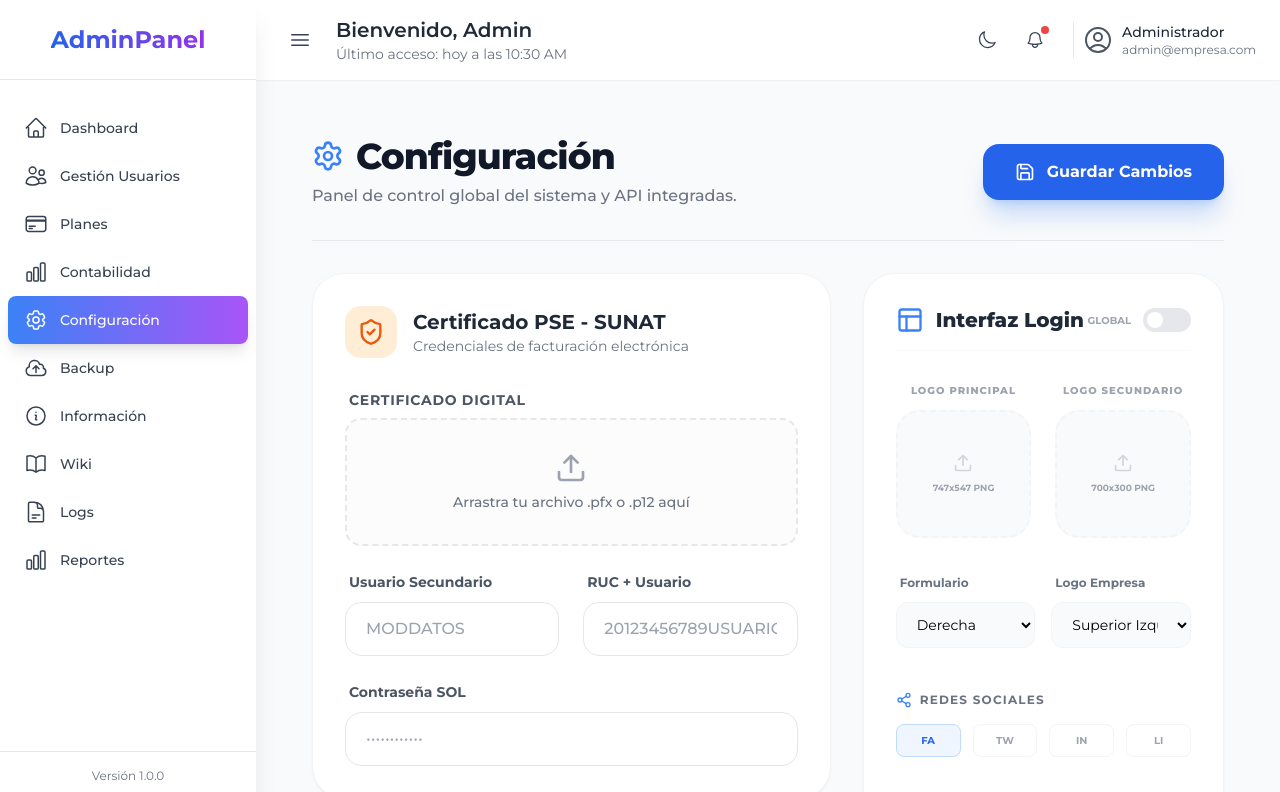
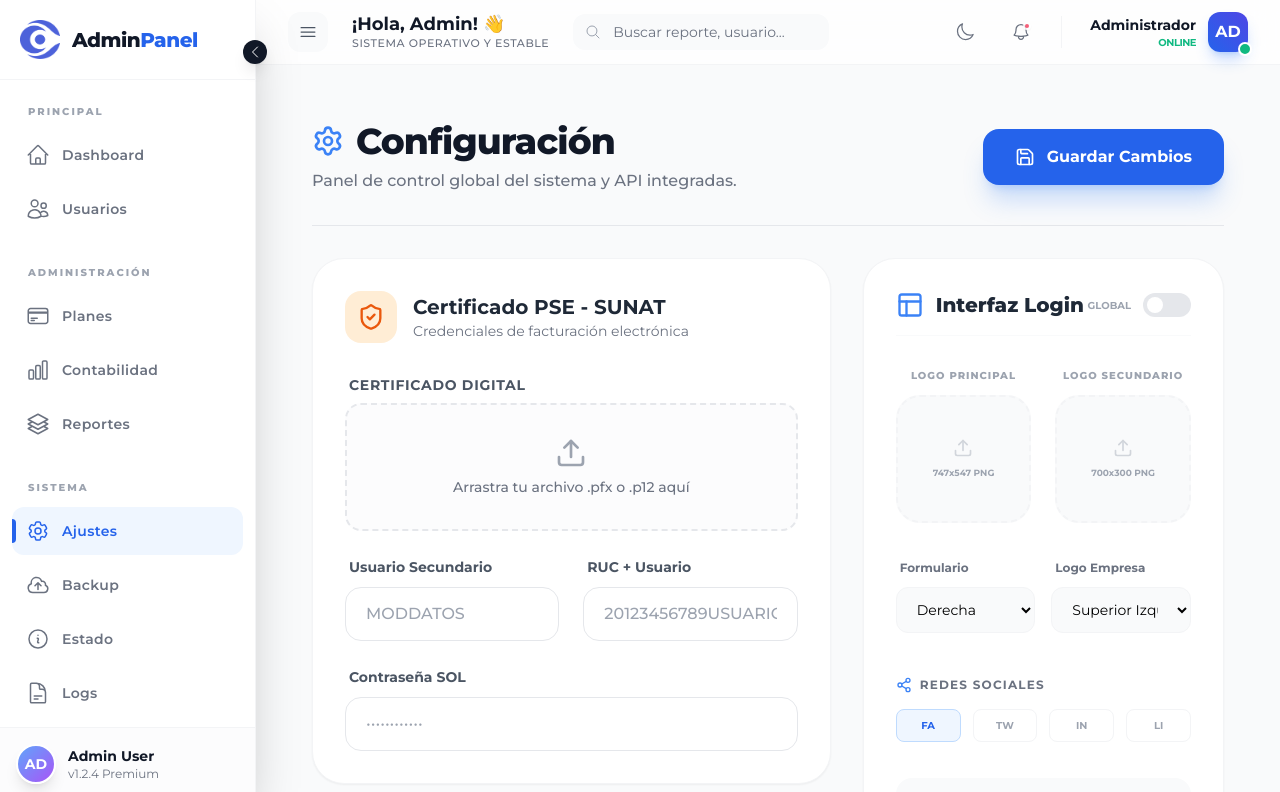
Before and after one commit to ZinedineT/PruebaSaaS, a React (Create React App) app in the folder frontend/: page /configuracion in a window 1280 px wide. Shown: the top 792 px of the page. Built offline with nearby package versions, Linux system fonts and the light colour scheme.

Commit message:
Mejorado diseño en la mayoria de partes

```diff
--- a/frontend/src/components/Navbar/Navbar.tsx
+++ b/frontend/src/components/Navbar/Navbar.tsx
@@ -1,5 +1,12 @@
 import React from 'react';
-import { Bars3Icon, SunIcon, MoonIcon, BellIcon, UserCircleIcon } from '@heroicons/react/24/outline';
+import {
+  Bars3Icon,
+  SunIcon,
+  MoonIcon,
+  BellIcon,
+  MagnifyingGlassIcon,
+  ChatBubbleLeftEllipsisIcon
+} from '@heroicons/react/24/outline';
 import { useTheme } from '../../contexts/ThemeContext';
 
 interface NavbarProps {
@@ -11,45 +18,84 @@ const Navbar: React.FC<NavbarProps> = ({ sidebarOpen, setSidebarOpen }) => {
   const { theme, toggleTheme } = useTheme();
 
   return (
-    <nav className="bg-white dark:bg-gray-800 shadow-sm sticky top-0 z-10">
-      <div className="flex items-center justify-between px-6 py-4">
-        <div className="flex items-center gap-4">
+    <nav className="sticky top-0 z-20 bg-white/80 dark:bg-gray-900/80 backdrop-blur-md border-b border-gray-100 dark:border-gray-800 transition-colors duration-300">
+      <div className="flex items-center justify-between px-4 sm:px-8 py-3">
+
+        {/* LADO IZQUIERDO: Control y Saludo */}
+        <div className="flex items-center gap-6">
           <button
             onClick={() => setSidebarOpen(!sidebarOpen)}
-            className="p-2 rounded-lg hover:bg-gray-100 dark:hover:bg-gray-700 transition-colors"
+            className="p-2.5 rounded-xl bg-gray-50 dark:bg-gray-800 text-gray-600 dark:text-gray-400 hover:bg-blue-50 hover:text-blue-600 dark:hover:bg-blue-500/10 dark:hover:text-blue-400 transition-all duration-200"
           >
-            <Bars3Icon className="w-6 h-6 text-gray-700 dark:text-gray-300" />
+            <Bars3Icon className="w-5 h-5" />
           </button>
-          <div>
-            <h2 className="text-xl font-semibold text-gray-800 dark:text-white">Bienvenido, Admin</h2>
-            <p className="text-sm text-gray-500 dark:text-gray-400">Último acceso: hoy a las 10:30 AM</p>
+
+          <div className="hidden lg:block">
+            <h2 className="text-lg font-bold text-gray-900 dark:text-white leading-tight">
+              ¡Hola, Admin! 👋
+            </h2>
+            <p className="text-[11px] font-medium text-gray-500 dark:text-gray-400 uppercase tracking-wider">
+              Sistema operativo y estable
+            </p>
+          </div>
+
+          {/* Buscador (Le da un toque muy Pro) */}
+          <div className="hidden md:flex items-center relative group">
+            <MagnifyingGlassIcon className="w-4 h-4 absolute left-3 text-gray-400 group-focus-within:text-blue-500 transition-colors" />
+            <input
+              type="text"
+              placeholder="Buscar reporte, usuario..."
+              className="pl-10 pr-4 py-2 bg-gray-50 dark:bg-gray-800 border-none rounded-xl text-sm w-64 focus:ring-2 focus:ring-blue-500/20 transition-all outline-none text-gray-700 dark:text-gray-300 placeholder:text-gray-500"
+            />
           </div>
         </div>
 
-        <div className="flex items-center gap-3">
+        {/* LADO DERECHO: Acciones y Perfil */}
+        <div className="flex items-center gap-2 sm:gap-4">
+
+          {/* Toggle de Tema */}
           <button
             onClick={toggleTheme}
-            className="p-2 rounded-lg hover:bg-gray-100 dark:hover:bg-gray-700 transition-colors"
+            className="p-2.5 rounded-xl text-gray-500 hover:bg-gray-100 dark:hover:bg-gray-800 transition-all duration-300 overflow-hidden relative"
+            title="Cambiar modo"
           >
-            {theme === 'light' ? (
-              <MoonIcon className="w-5 h-5 text-gray-700 dark:text-gray-300" />
-            ) : (
-              <SunIcon className="w-5 h-5 text-gray-700 dark:text-gray-300" />
-            )}
+            <div className={`transition-transform duration-500 ${theme === 'light' ? 'translate-y-0' : '-translate-y-10'}`}>
+              <MoonIcon className="w-5 h-5" />
+            </div>
+            <div className={`absolute top-2.5 transition-transform duration-500 ${theme === 'dark' ? 'translate-y-0' : 'translate-y-10'}`}>
+              <SunIcon className="w-5 h-5 text-amber-400" />
+            </div>
           </button>
 
-          <button className="p-2 rounded-lg hover:bg-gray-100 dark:hover:bg-gray-700 transition-colors relative">
-            <BellIcon className="w-5 h-5 text-gray-700 dark:text-gray-300" />
-            <span className="absolute top-1 right-1 w-2 h-2 bg-red-500 rounded-full"></span>
+          {/* Notificaciones */}
+          <button className="p-2.5 rounded-xl text-gray-500 hover:bg-gray-100 dark:hover:bg-gray-800 transition-all relative group">
+            <BellIcon className="w-5 h-5 group-hover:shake" />
+            <span className="absolute top-2.5 right-2.5 w-2 h-2 bg-rose-500 rounded-full border-2 border-white dark:border-gray-900 shadow-sm animate-pulse"></span>
           </button>
 
-          <div className="flex items-center gap-2 ml-2 pl-2 border-l border-gray-200 dark:border-gray-700">
-            <UserCircleIcon className="w-8 h-8 text-gray-600 dark:text-gray-400" />
-            <div className="hidden md:block">
-              <p className="text-sm font-medium text-gray-800 dark:text-white">Administrador</p>
-              <p className="text-xs text-gray-500 dark:text-gray-400">admin@empresa.com</p>
+          {/* Separador */}
+          <div className="h-8 w-px bg-gray-100 dark:bg-gray-800 mx-1 hidden sm:block"></div>
+
+          {/* Perfil de Usuario */}
+          <div className="flex items-center gap-3 pl-2 group cursor-pointer">
+            <div className="hidden sm:block text-right">
+              <p className="text-sm font-bold text-gray-900 dark:text-white group-hover:text-blue-600 transition-colors">
+                Administrador
+              </p>
+              <p className="text-[10px] font-bold text-emerald-500 uppercase tracking-tighter">
+                Online
+              </p>
+            </div>
+
+            <div className="relative">
+              <div className="w-10 h-10 rounded-xl bg-gradient-to-tr from-blue-600 to-indigo-600 flex items-center justify-center text-white font-bold shadow-lg shadow-blue-500/30 group-hover:scale-105 transition-transform">
+                AD
+              </div>
+              {/* Indicador de Status */}
+              <div className="absolute -bottom-1 -right-1 w-3.5 h-3.5 bg-emerald-500 border-2 border-white dark:border-gray-900 rounded-full"></div>
             </div>
           </div>
+
         </div>
       </div>
     </nav>
--- a/frontend/src/components/Sidebar/Sidebar.tsx
+++ b/frontend/src/components/Sidebar/Sidebar.tsx
@@ -5,12 +5,15 @@ import {
   CreditCardIcon,
   ChartBarIcon,
   Cog6ToothIcon,
-  ArrowPathIcon,
   CloudArrowUpIcon,
   InformationCircleIcon,
   BookOpenIcon,
   DocumentTextIcon,
   UsersIcon,
+  ChevronLeftIcon,
+  ChevronRightIcon,
+  CircleStackIcon,
+  Square3Stack3DIcon
 } from '@heroicons/react/24/outline';
 
 interface SidebarProps {
@@ -18,66 +21,132 @@ interface SidebarProps {
   setIsOpen: (open: boolean) => void;
 }
 
-const Sidebar: React.FC<SidebarProps> = ({ isOpen }) => {
-  const menuItems = [
+const Sidebar: React.FC<SidebarProps> = ({ isOpen, setIsOpen }) => {
+  const menuSections = [
+    {
+      label: 'Principal',
+      items: [
         { path: '/', name: 'Dashboard', icon: HomeIcon },
-    { path: '/usuarios', name: 'Gestión Usuarios', icon: UsersIcon },  // Nuevo
+        { path: '/usuarios', name: 'Usuarios', icon: UsersIcon },
+      ]
+    },
+    {
+      label: 'Administración',
+      items: [
         { path: '/planes', name: 'Planes', icon: CreditCardIcon },
         { path: '/contabilidad', name: 'Contabilidad', icon: ChartBarIcon },
-    { path: '/configuracion', name: 'Configuración', icon: Cog6ToothIcon },
-    // { path: '/actualizacion', name: 'Actualización', icon: ArrowPathIcon },
+        { path: '/reportes', name: 'Reportes', icon: Square3Stack3DIcon },
+      ]
+    },
+    {
+      label: 'Sistema',
+      items: [
+        { path: '/configuracion', name: 'Ajustes', icon: Cog6ToothIcon },
         { path: '/backup', name: 'Backup', icon: CloudArrowUpIcon },
-    { path: '/informacion', name: 'Información', icon: InformationCircleIcon },
+        { path: '/informacion', name: 'Estado', icon: InformationCircleIcon },
+        { path: '/logs', name: 'Logs', icon: DocumentTextIcon },
         { path: '/wiki', name: 'Wiki', icon: BookOpenIcon },
-    { path: '/logs', name: 'Logs', icon: DocumentTextIcon },
-    { path: '/reportes', name: 'Reportes', icon: ChartBarIcon },
+      ]
+    }
   ];
 
   return (
-    <aside className={`fixed left-0 top-0 h-full bg-white dark:bg-gray-800 shadow-xl transition-all duration-300 z-20 ${isOpen ? 'w-64' : 'w-20'}`}>
-      <div className="flex flex-col h-full">
-        {/* Logo */}
-        <div className="flex items-center justify-center h-20 border-b border-gray-200 dark:border-gray-700">
-          {isOpen ? (
-            <h1 className="text-2xl font-bold bg-gradient-to-r from-blue-600 to-purple-600 bg-clip-text text-transparent">
-              AdminPanel
-            </h1>
-          ) : (
+    <aside
+      className={`fixed left-0 top-0 h-full bg-white dark:bg-gray-950 border-r border-gray-100 dark:border-gray-800 transition-all duration-300 z-30 shadow-2xl ${
+        isOpen ? 'w-64' : 'w-20'
+      }`}
+    >
+      <div className="flex flex-col h-full relative">
+
+        {/* BOTÓN DE COLAPSO FLOTANTE */}
+        <button
+          onClick={() => setIsOpen(!isOpen)}
+          className="absolute -right-3 top-10 bg-gray-900 text-white dark:bg-white dark:text-gray-900 rounded-full p-1 shadow-lg hover:scale-110 transition-all z-50"
+        >
+          {isOpen ? <ChevronLeftIcon className="w-4 h-4" /> : <ChevronRightIcon className="w-4 h-4" />}
+        </button>
+
+        {/* LOGO SECTION (Rediseñado para no cortar) */}
+        <div className="flex items-center h-20 border-b border-gray-100 dark:border-gray-800 px-5">
+          <div className="flex items-center gap-3 w-full">
+            {/* Contenedor del Logo: Mantiene tamaño y centra */}
+            <div className="flex-shrink-0 w-10 h-10 flex items-center justify-center">
               <img
                 src="/logos/logo.png"
                 alt="Logo"
-              className="w-10 h-10 object-contain"
+                className="max-w-full max-h-full object-contain" // Importante: object-contain y max-h
               />
+            </div>
+            {/* Texto del Logo: Aparece/Desaparece suave */}
+            {isOpen && (
+              <span className="text-xl font-black tracking-tight text-gray-900 dark:text-white truncate animate-in fade-in duration-300">
+                Admin<span className="text-blue-600">Panel</span>
+              </span>
             )}
           </div>
+        </div>
 
-        {/* Menu Items */}
-        <nav className="flex-1 py-6">
-          {menuItems.map((item) => (
+        {/* MENU ITEMS (Agrupados) */}
+        <nav className="flex-1 overflow-y-auto overflow-x-hidden py-6 px-3 scrollbar-thin scrollbar-thumb-gray-200 dark:scrollbar-thumb-gray-700">
+          {menuSections.map((section, sIdx) => (
+            <div key={sIdx} className="mb-8">
+              {isOpen && (
+                <h2 className="px-4 text-[10px] font-black text-gray-400 uppercase tracking-[0.2em] mb-3 animate-in fade-in duration-500">
+                  {section.label}
+                </h2>
+              )}
+              <div className="space-y-1.5">
+                {section.items.map((item) => (
                   <NavLink
                     key={item.path}
                     to={item.path}
+                    title={!isOpen ? item.name : ''}
                     className={({ isActive }) => `
-                flex items-center px-4 py-3 mx-2 rounded-lg transition-all duration-200
+                      group flex items-center px-3.5 py-3 rounded-xl transition-all duration-200 relative
                       ${isActive
-                  ? 'bg-gradient-to-r from-blue-500 to-purple-500 text-white shadow-lg'
-                  : 'text-gray-700 dark:text-gray-300 hover:bg-gray-100 dark:hover:bg-gray-700'
+                        ? 'bg-blue-50 dark:bg-blue-500/10 text-blue-600 dark:text-blue-400'
+                        : 'text-gray-500 dark:text-gray-400 hover:bg-gray-50 dark:hover:bg-gray-800/50 hover:text-gray-900 dark:hover:text-white'
                       }
                     `}
                   >
-              <item.icon className={`w-6 h-6 ${isOpen ? 'mr-3' : 'mx-auto'}`} />
-              {isOpen && <span className="text-sm font-medium">{item.name}</span>}
+                    {({ isActive }) => (
+                      <>
+                        {/* ICONO Centrado si está cerrado */}
+                        <item.icon className={`w-6 h-6 transition-transform group-hover:scale-110 flex-shrink-0 ${isOpen ? 'mr-3' : 'mx-auto'}`} />
+
+                        {/* TEXTO con animación de entrada */}
+                        {isOpen && (
+                          <span className="text-sm font-semibold tracking-wide truncate animate-in fade-in slide-in-from-left-2 duration-300">
+                            {item.name}
+                          </span>
+                        )}
+
+                        {/* INDICADOR DE ACTIVE (Sutil) */}
+                        {isActive && (
+                          <div className="absolute left-0 w-1 h-6 bg-blue-600 rounded-r-full" />
+                        )}
+                      </>
+                    )}
                   </NavLink>
+                ))}
+              </div>
+            </div>
           ))}
         </nav>
 
-        {/* Footer */}
-        <div className="p-4 border-t border-gray-200 dark:border-gray-700">
+        {/* USER / FOOTER SECTION */}
+        <div className="p-4 bg-gray-50/50 dark:bg-gray-800/30 border-t border-gray-100 dark:border-gray-800">
+          <div className="flex items-center gap-3">
+            <div className="w-10 h-10 rounded-full bg-gradient-to-br from-blue-400 to-purple-500 flex-shrink-0 border-2 border-white dark:border-gray-900 shadow-lg flex items-center justify-center text-white font-bold text-sm">
+              AD
+            </div>
             {isOpen && (
-            <p className="text-xs text-center text-gray-500 dark:text-gray-400">
-              Versión 1.0.0
-            </p>
+              <div className="flex-1 min-w-0 animate-in fade-in duration-300">
+                <p className="text-sm font-bold text-gray-900 dark:text-white truncate">Admin User</p>
+                <p className="text-xs text-gray-500 dark:text-gray-400 truncate">v1.2.4 Premium</p>
+              </div>
             )}
+          </div>
         </div>
       </div>
     </aside>
```
Lines whose indentation alone changed are shown as unchanged.
